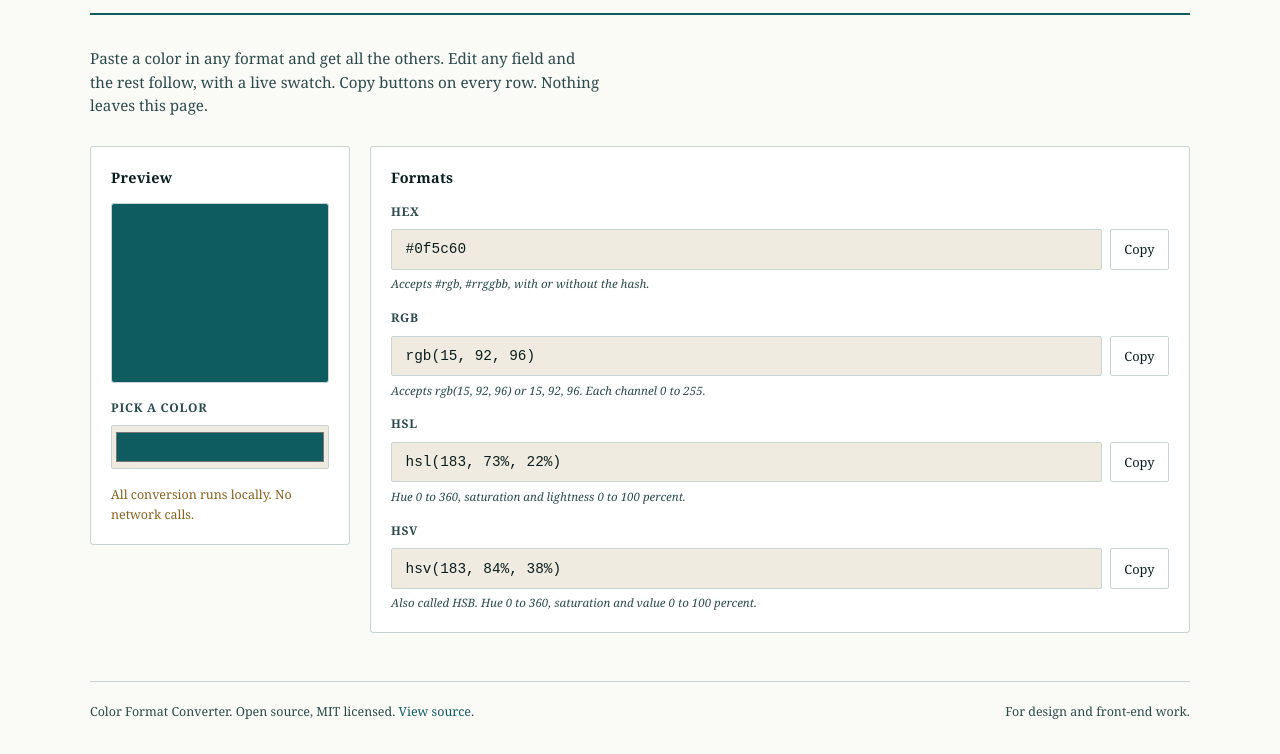
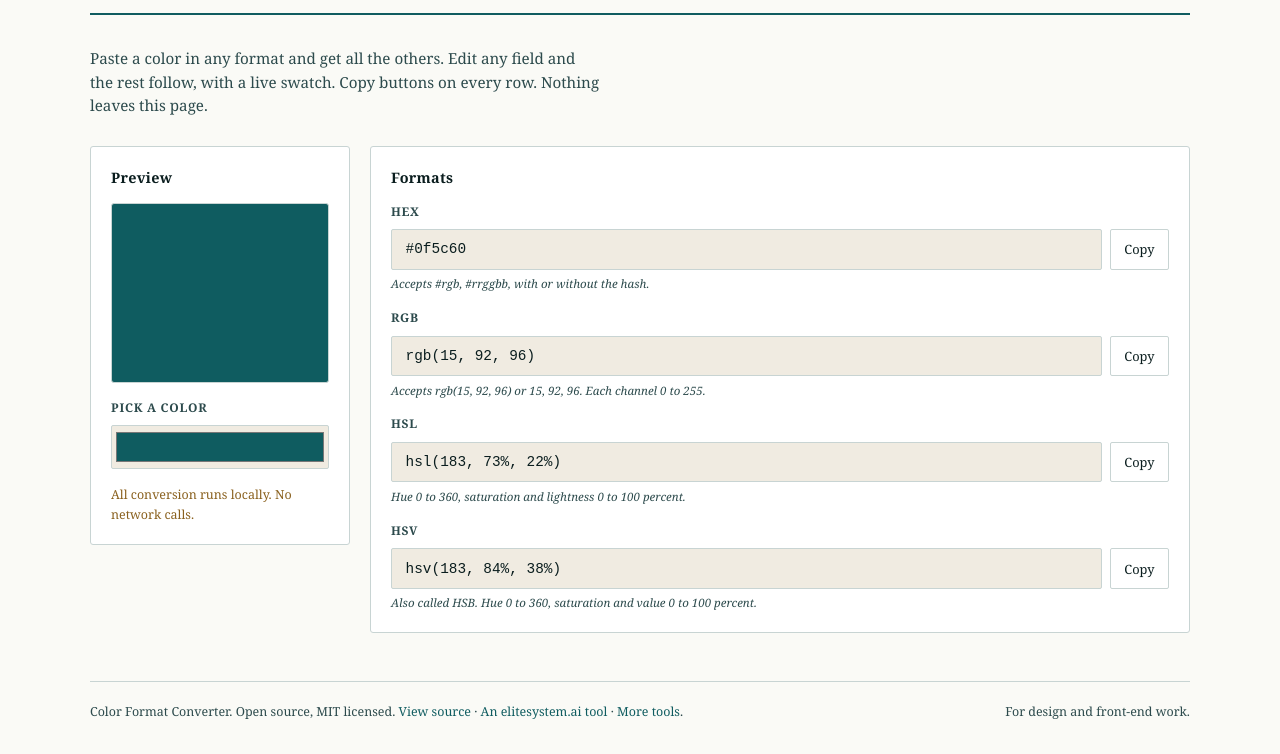
Before and after one commit to 0xelitesystem/color-format-converter, a plain HTML site: page index.html in a window 1280 px wide. Shown: the part 97-851 px from the top of the page. Drawn offline with Linux system fonts and the light colour scheme.

Commit message:
Give the page title a real pitch

```diff
--- a/index.html
+++ b/index.html
@@ -3,7 +3,7 @@
 <head>
 <meta charset="UTF-8">
 <meta name="viewport" content="width=device-width, initial-scale=1.0">
-<title>Color Format Converter</title>
+<title>Color Format Converter - convert a color between HEX, RGB, HSL</title>
 <meta name="description" content="Color Format Converter">
 <meta property="og:title" content="Color Format Converter">
 <meta property="og:description" content="Color Format Converter">
@@ -207,7 +207,7 @@ footer a:hover { text-decoration: underline; }
 </div>
 
 <footer>
-  <div>Color Format Converter. Open source, MIT licensed. <a href="https://github.com/0xelitesystem/color-format-converter" target="_blank" rel="noopener">View source</a>.</div>
+  <div>Color Format Converter. Open source, MIT licensed. <a href="https://github.com/0xelitesystem/color-format-converter" target="_blank" rel="noopener">View source</a> &middot; <a href="https://elitesystem.ai" target="_blank" rel="noopener">An elitesystem.ai tool</a> &middot; <a href="https://0xelitesystem.github.io/" target="_blank" rel="noopener">More tools</a>.</div>
   <div>For design and front-end work.</div>
 </footer>
 </div>
```
